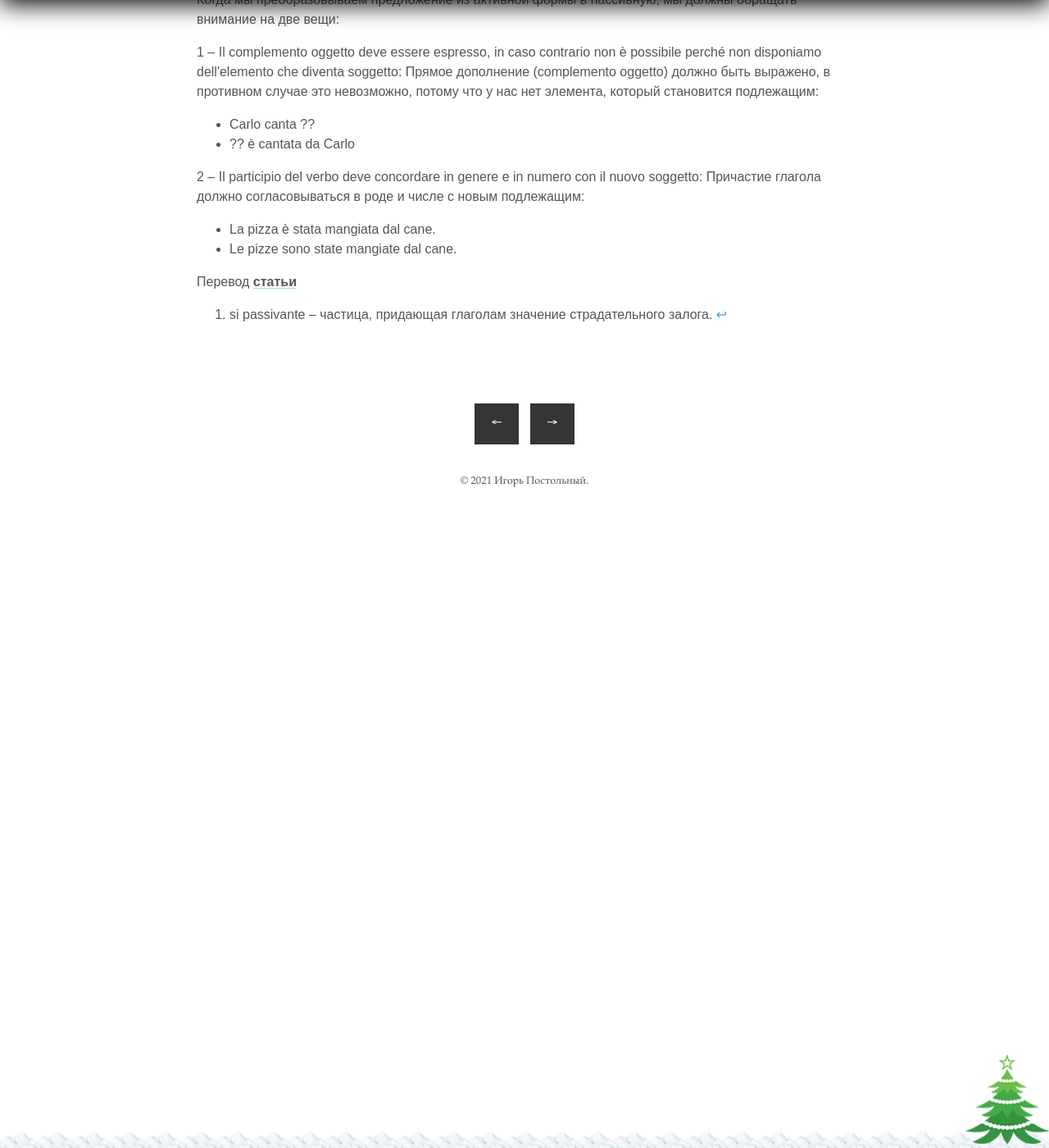
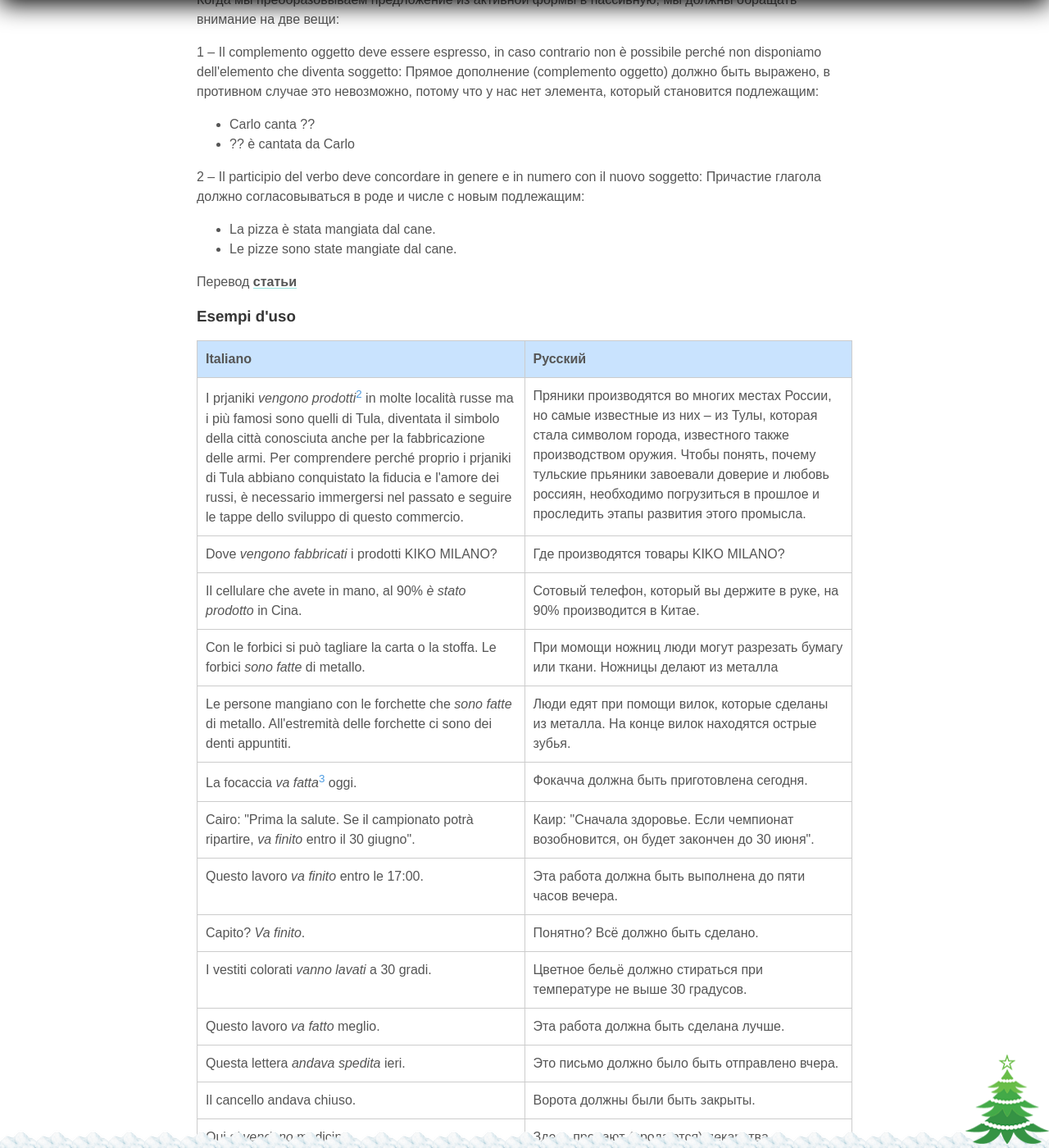
Before and after one commit to postolny/postolny.github.io, a Jekyll site: the page built from _posts/2021-02-20-la-forma-attiva-e la-forma-passiva-dei-verbi.md, in a window 1280 px wide and 1400 px high, scrolled down 2251 px. Shown: the whole window at 82% size. Built offline with Jekyll 4.4.1, drawn with Linux system fonts in a browser that asks for light colours; nearby versions of some CDN libraries; some of the changed text lies outside the part shown.

Commit message:
Add files via upload

```diff
--- a/_posts/2021-02-20-la-forma-attiva-e la-forma-passiva-dei-verbi.md
+++ b/_posts/2021-02-20-la-forma-attiva-e la-forma-passiva-dei-verbi.md
@@ -61,4 +61,38 @@ Quando trasformiamo una frase dalla forma attiva alla forma passiva dobbiamo pre
 
 Перевод [статьи](https://grammaticaitaliana.net/la-forma-attiva-e-la-forma-passiva-dei-verbi/)
 
+### Esempi d'uso
+
+| Italiano | Русский |
+|----------|---------|
+|I prjaniki _vengono prodotti_[^2] in molte località russe ma i più famosi sono quelli di Tula, diventata il simbolo della città conosciuta anche per la fabbricazione delle armi. Per comprendere perché proprio i prjaniki di Tula abbiano conquistato la fiducia e l'amore dei russi, è necessario immergersi nel passato e seguire le tappe dello sviluppo di questo commercio.|Пряники производятся во многих местах России, но самые известные из них – из Тулы, которая стала символом города, известного также производством оружия. Чтобы понять, почему тульские прьяники завоевали доверие и любовь россиян, необходимо погрузиться в прошлое и проследить этапы развития этого промысла.|
+|Dove _vengono fabbricati_ i prodotti KIKO MILANO?|Где производятся товары KIKO MILANO?|
+|Il cellulare che avete in mano, al 90% _è stato prodotto_ in Cina.|Cотовый телефон, который вы держите в руке, на 90% производится в Китае.|
+|Con le forbici si può tagliare la carta o la stoffa. Le forbici _sono fatte_ di metallo.|При момощи ножниц люди могут разрезать бумагу или ткани. Ножницы делают из металла|
+|Le persone mangiano con le forchette che _sono fatte_ di metallo. All'estremità delle forchette ci sono dei denti appuntiti.|Люди едят при помощи вилок, которые сделаны из металла. На конце вилок находятся острые зубья.|
+|La focaccia _va fatta_[^3] oggi.|Фокачча должна быть приготовлена сегодня.|
+|Cairo: "Prima la salute. Se il campionato potrà ripartire, _va finito_ entro il 30 giugno".|Каир: "Сначала здоровье. Если чемпионат возобновится, он будет закончен до 30 июня".|
+|Questo lavoro _va finito_ entro le 17:00.|Эта работа должна быть выполнена до пяти часов вечера.|
+|Capito? _Va finito_.|Понятно? Всё должно быть сделано.|
+|I vestiti colorati _vanno lavati_ a 30 gradi.|Цветное бельё должно стираться при температуре не выше 30 градусов.|
+|Questo lavoro _va fatto_ meglio.|Эта работа должна быть сделана лучше.|
+|Questa lettera _andava spedita_ ieri.|Это письмо должно было быть отправлено вчера.|
+|Il cancello andava chiuso.|Ворота должны были быть закрыты.|
+|Qui _si vendono_ medicine.|Здесь продают (продаются) лекарства.|
+|Le medicine _si comprano_ in farmacia.|Лекарства покупают в аптеке.|
+|In quel ristorante _si mangia_ bene.|В этои этом ресторане можно хорошо поесть.|
+|Nel ristorante indiano _si mangia_ cibo piccante.|В этом индийском ресторане едят пикантную пищу.|
+|Federica _si pente_ di ciò.|Федерика сожалеет об этом.|
+|_Si vergogna_ di ciò che ha fatto.|.Ему стыдно за то, что он сделал.|
+|I miei genitori _si sono arrabbiati_ molto.|Мои родители очень разозлились.|
+|La forma passiva dei verbi _è_ molto _usata_ in italiano.|Страдательная форма глагола в итальянском языке очень часто используется.|
+|_Sono stata chiamata_ da Marco.|Мне позвонил Марко.|
+|I piatti devono _essere lavati_.|Посуда должна быть помыта.|
+|La bambina deve _essere vestita_ bene, fuori fa freddo.|Малышка должна быть хорошо одета, на улице холодно.|
+|Questa strada _fu costruita_ ancora dagli antichi romani.|Эта дорога была построена ещё древними римлянами.|
+
 [^1]: si passivante – частица, придающая глаголам значение страдательного залога.
+
+[^2]: Глагол venire часто употребляется с такими глаголами, как produrre, vendere, consegnare.
+
+[^3]: Употребление в страдательном залоге вспомогательного глагола andare добавляет фразе значение безусловности исполнения: действие должно быть выполнено (= deve essere fatto). Другое важное отличие — отсутсвие так называемого дополнения действующего лица. Используя вспомогательный глагол andare, мы не называем исполнителя действия: La focaccia va fatta oggi – Фокачча должна быть приготовлена сегодня.
```
Also changed, not shown: other parts of _posts/2021-02-20-la-forma-attiva-e la-forma-passiva-dei-verbi.md (+1 -1 lines).
